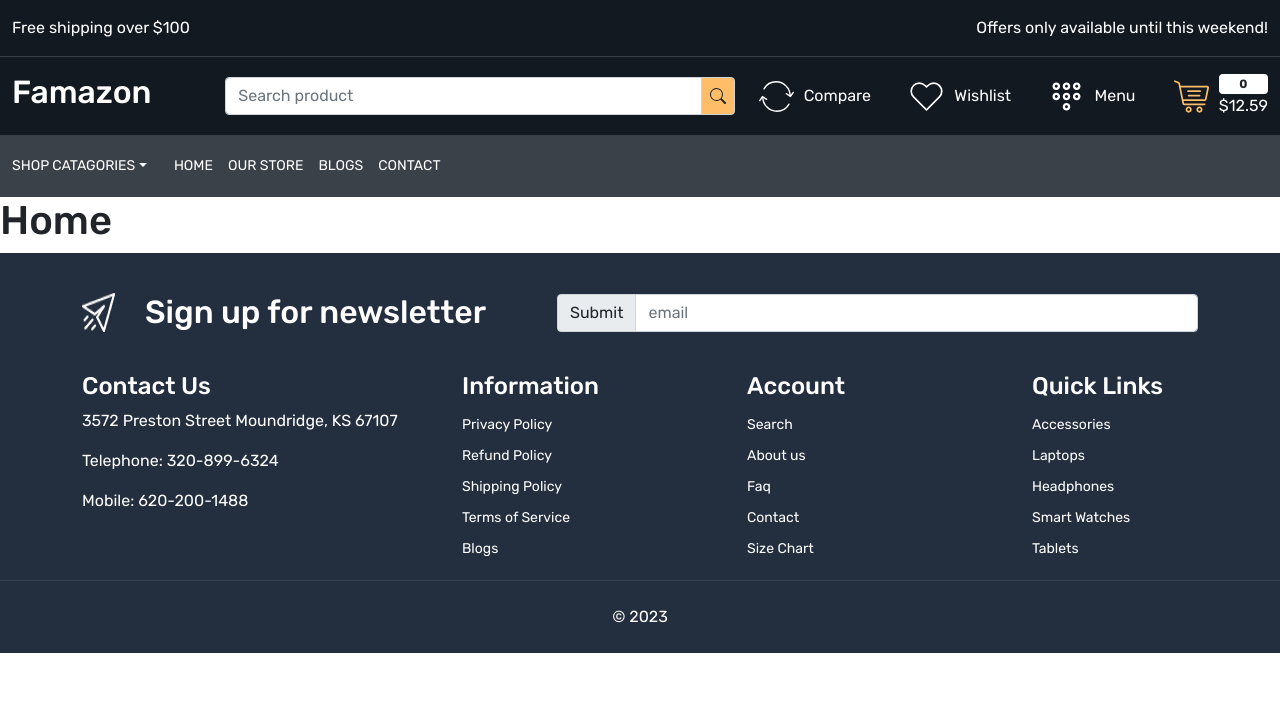
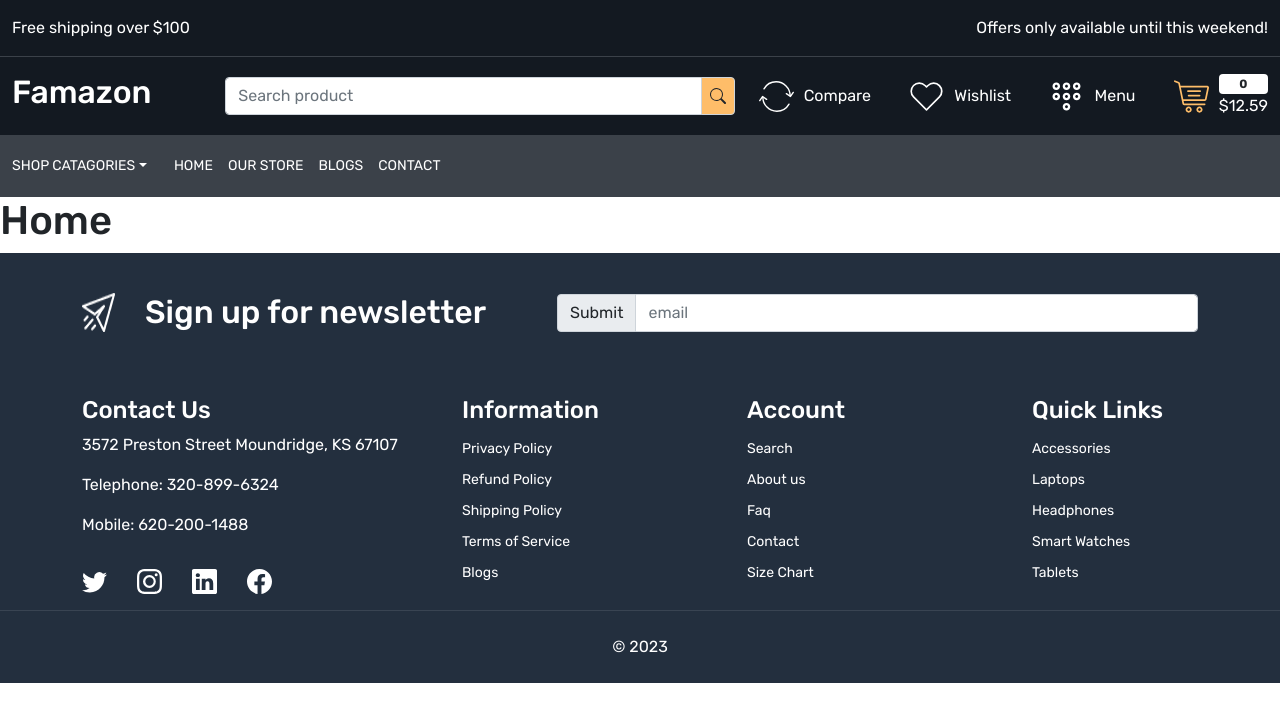
Before and after one commit to Cozhee/store, a React (Create React App) app: page / in a window 1280 px wide. Shown: the top 722 px of the page. Built offline with nearby package versions, Linux system fonts and the light colour scheme.

Commit message:
footer base

```diff
--- a/src/components/Footer.js
+++ b/src/components/Footer.js
@@ -1,5 +1,6 @@
 import React from 'react'
 import { Link } from "react-router-dom";
+import { BsTwitter, BsInstagram, BsLinkedin, BsFacebook } from 'react-icons/bs'
 
 const Footer = () => {
   return (
@@ -21,7 +22,7 @@ const Footer = () => {
                   </div>
               </div>
          </div>
-        <div className="container middle-section">
+        <div className="container middle-section mt-4">
             <div className="row">
                 <div className="col-4 text-white mb-3">
                     <h4>Contact Us</h4>
@@ -31,6 +32,12 @@ const Footer = () => {
                             <p>Telephone: 320-899-6324</p>
                             <p>Mobile: 620-200-1488</p>
                         </address>
+                    </div>
+                    <div className="social-icons d-flex gap-30 align-items-center">
+                        <a href="https://www.twitter.com" target="_blank" rel="noreferrer"><BsTwitter className="text-white" size={25}/></a>
+                        <a href="https://www.instagram.com" target="_blank" rel="noreferrer"><BsInstagram className="text-white" size={25}/></a>
+                        <a href="https://www.linkedin.com" target="_blank" rel="noreferrer"><BsLinkedin className="text-white" size={25}/></a>
+                        <a href="https://www.facebook.com" target="_blank" rel="noreferrer"><BsFacebook className="text-white" size={25}/></a>
                     </div>
                 </div>
                 <div className="col-3 text-white mb-3">
```
Lines whose indentation alone changed are shown as unchanged.
